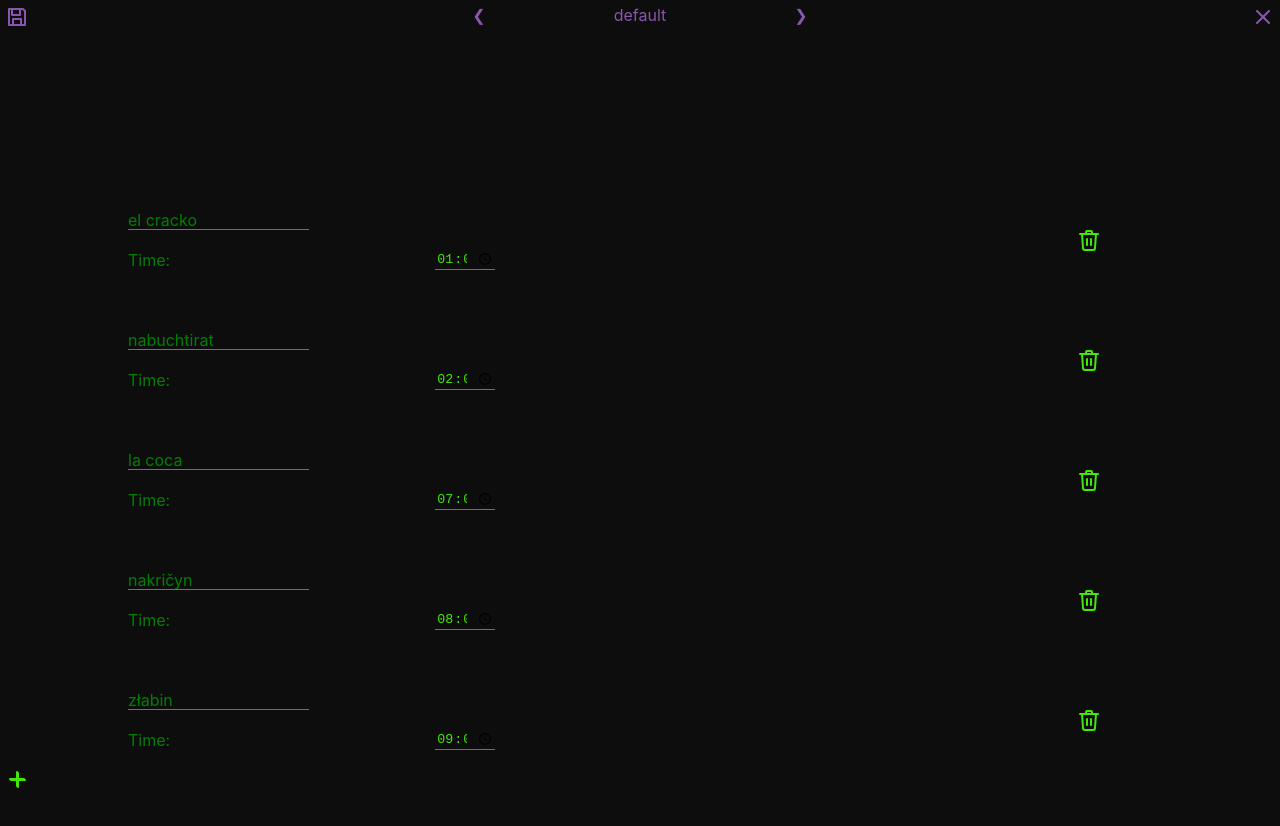
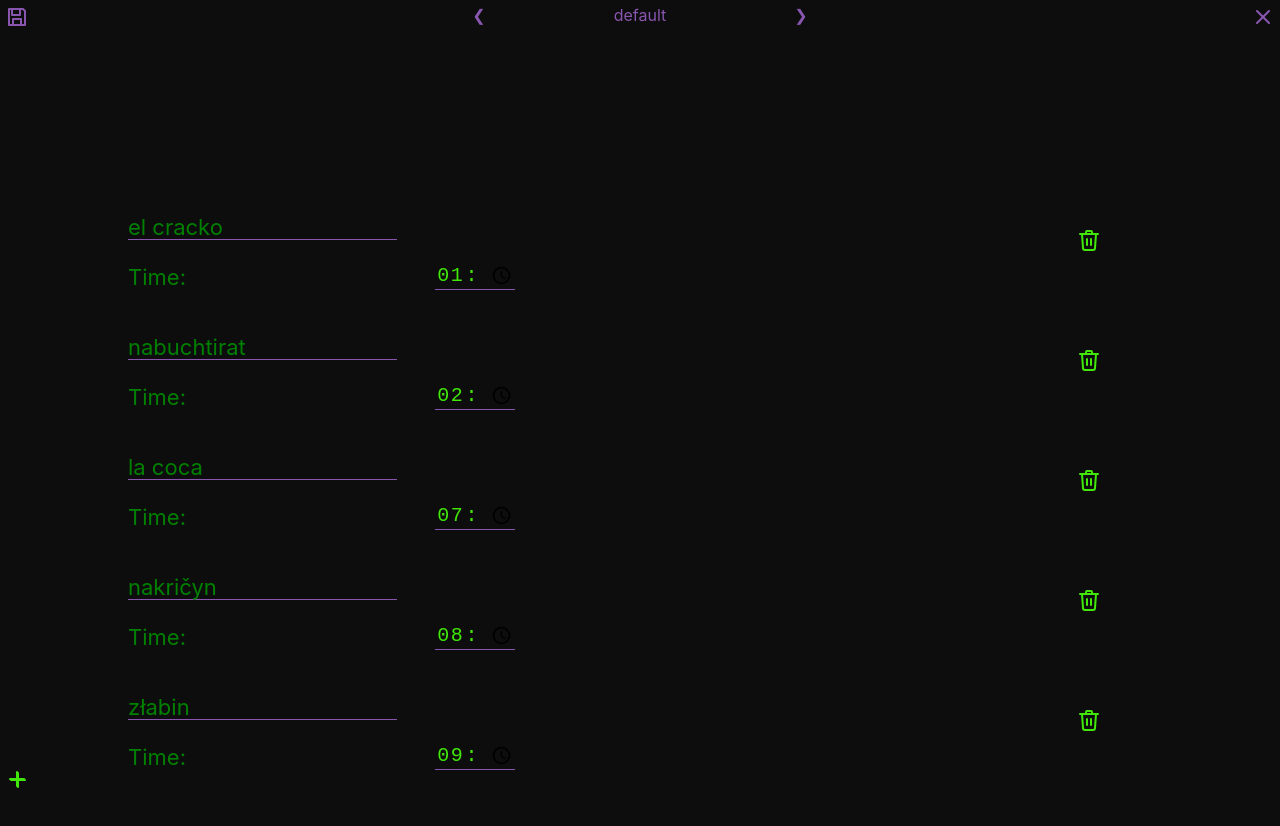
Before and after one commit to janekUndPesik/test-hellth, a React (Create React App) app: page / in a window 1280 px wide. Both pictures are taken after a click on the element 1263 px from the left and 19 px from the top of the page. Shown: the top 826 px of the page. Built offline with nearby package versions, Linux system fonts and the light colour scheme.

Commit message:
font size

```diff
--- a/src/components/input-group/input-group.css
+++ b/src/components/input-group/input-group.css
@@ -1,5 +1,5 @@
 .input-group {
-  height: 40px;
+  height: 50px;
   position: relative;
 }
 
@@ -8,6 +8,8 @@
   border: none;
   border-bottom: 1px solid rgb(137, 86, 175);
   color: rgb(65, 231, 9);
+  font-size: 20px;
+  letter-spacing: 0.08em;
 
   &.text-input {
     position: absolute;
@@ -19,7 +21,7 @@
     bottom: 2px;
     left: 30%;
     width: 22%;
-    max-width: 60px;
+    max-width: 80px;
   }
 }
 
@@ -52,7 +54,7 @@ input:focus {
   &.text-input {
     &.shrink {
       color: var(--shrink-text);
-      bottom: 22px;
+      bottom: 27px;
       font-size: 11px;
     }
   }
--- a/src/components/settings/settings.css
+++ b/src/components/settings/settings.css
@@ -35,6 +35,7 @@
   min-height: 100vh;
   margin: auto;
   padding: 15% 10% 10% 10%;
+  font-size: 22px;
   /* padding-top: 15%;
   padding-bottom: 10%; */
 }
```
